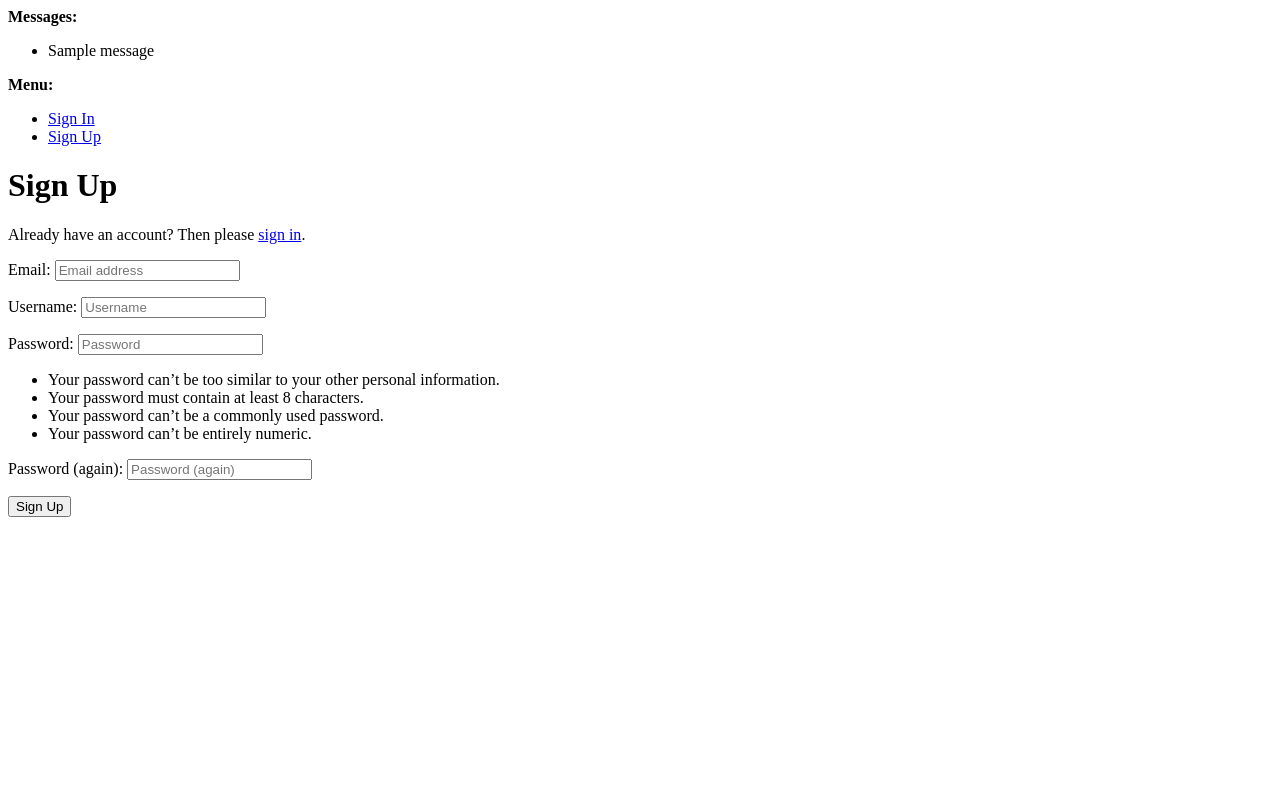
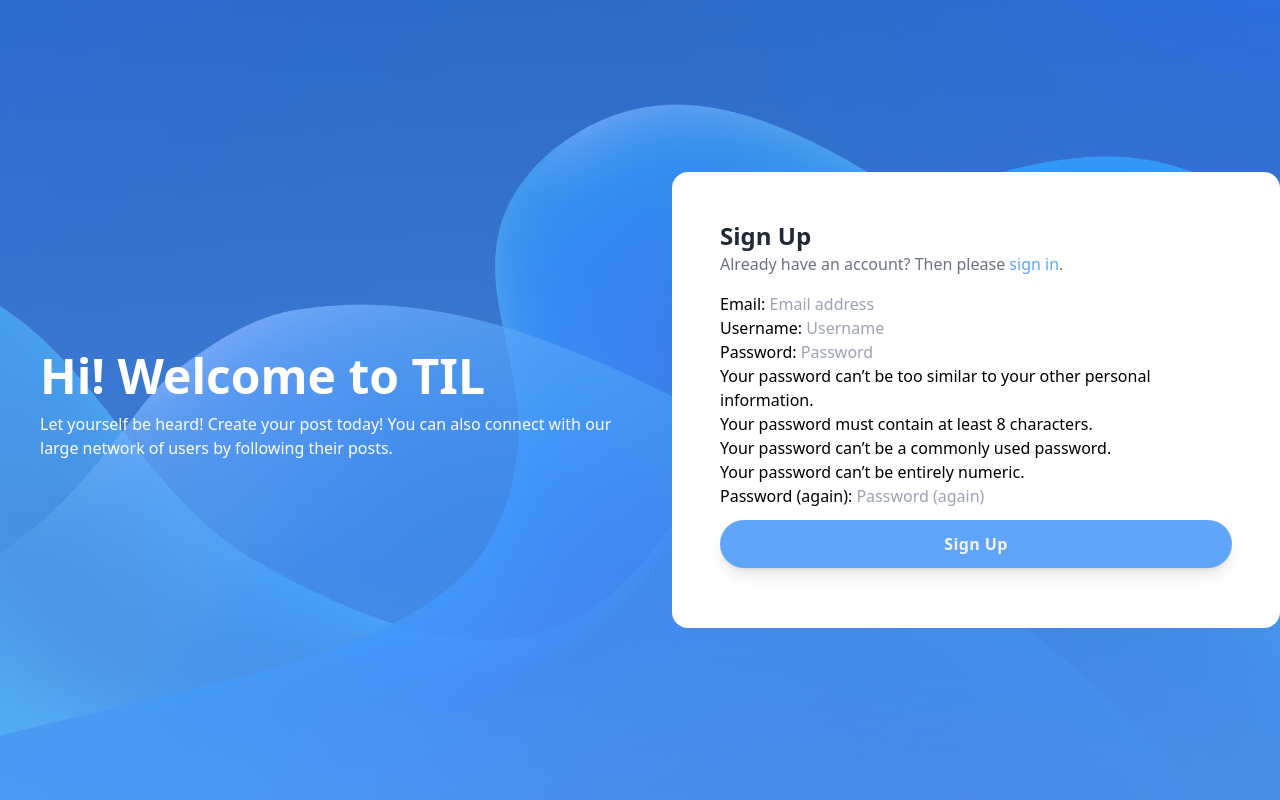
Before and after one commit to JoelGecale/Django-Post, a Django app: page /signup/ in a window 1280 px wide. Run offline with Django 4.2, Linux system fonts and the light colour scheme; tables that the repository leaves empty hold one stand-in row (values such as "Sample post"); one stand-in notice (Sample message) is shown; some libraries are stand-ins or nearby versions.

Commit message:
final copy for submission

```diff
--- a/feed/templates/feed/detail.html
+++ b/feed/templates/feed/detail.html
@@ -2,7 +2,8 @@
 
 {% block title %} Detail View {% endblock %}
 
-{% block header %}{{ post.text }} by {{ post.author.username }} {% endblock %}
+{% block header %} Posted by {{ post.author.username }} {% endblock %}
+{% block breadcrumb %} {{ post.date }} {% endblock %}
 
 {% block body %}
 
--- a/frontend/css/output.css
+++ b/frontend/css/output.css
@@ -741,11 +741,6 @@
   margin-right: 1rem;
 }
 
-.mx-5 {
-  margin-left: 1.25rem;
-  margin-right: 1.25rem;
-}
-
 .mx-6 {
   margin-left: 1.5rem;
   margin-right: 1.5rem;
@@ -918,6 +913,10 @@
   height: 3rem;
 }
 
+.h-full {
+  height: 100%;
+}
+
 .h-screen {
   height: 100vh;
 }
@@ -950,12 +949,20 @@
   max-width: 28rem;
 }
 
+.max-w-xs {
+  max-width: 20rem;
+}
+
 .flex-shrink {
   flex-shrink: 1;
 }
 
 .shrink {
   flex-shrink: 1;
+}
+
+.shrink-0 {
+  flex-shrink: 0;
 }
 
 .flex-grow {
@@ -1282,6 +1289,10 @@
   grid-auto-flow: column dense;
 }
 
+.grid-cols-3 {
+  grid-template-columns: repeat(3, minmax(0, 1fr));
+}
+
 .flex-row {
   flex-direction: row;
 }
@@ -1464,6 +1475,10 @@
 
 .justify-items-stretch {
   justify-items: stretch;
+}
+
+.gap-4 {
+  gap: 1rem;
 }
 
 .space-x-2 > :not([hidden]) ~ :not([hidden]) {
@@ -1770,6 +1785,10 @@
   border-radius: 1rem;
 }
 
+.rounded-3xl {
+  border-radius: 1.5rem;
+}
+
 .rounded-full {
   border-radius: 9999px;
 }
@@ -2326,11 +2345,6 @@
   color: rgb(51 102 153 / .35);
 }
 
-.text-\[\#EC5252\] {
-  --tw-text-opacity: 1;
-  color: rgb(236 82 82 / var(--tw-text-opacity));
-}
-
 .text-black {
   --tw-text-opacity: 1;
   color: rgb(0 0 0 / var(--tw-text-opacity));
@@ -2583,6 +2597,12 @@
 .shadow-lg {
   --tw-shadow: 0 10px 15px -3px rgb(0 0 0 / 0.1), 0 4px 6px -4px rgb(0 0 0 / 0.1);
   --tw-shadow-colored: 0 10px 15px -3px var(--tw-shadow-color), 0 4px 6px -4px var(--tw-shadow-color);
+  box-shadow: var(--tw-ring-offset-shadow, 0 0 #0000), var(--tw-ring-shadow, 0 0 #0000), var(--tw-shadow);
+}
+
+.shadow-xl {
+  --tw-shadow: 0 20px 25px -5px rgb(0 0 0 / 0.1), 0 8px 10px -6px rgb(0 0 0 / 0.1);
+  --tw-shadow-colored: 0 20px 25px -5px var(--tw-shadow-color), 0 8px 10px -6px var(--tw-shadow-color);
   box-shadow: var(--tw-ring-offset-shadow, 0 0 #0000), var(--tw-ring-shadow, 0 0 #0000), var(--tw-shadow);
 }
 
--- a/profiles/models.py
+++ b/profiles/models.py
@@ -10,10 +10,10 @@
         on_delete=models.CASCADE,
         related_name="profile"
     )
-    image = ImageField(upload_to="profiles")
+    image = ImageField(upload_to="profiles",default="1")
     name = models.CharField(max_length=50)
     tagline = models.CharField(max_length=100)
-    cover = ImageField(upload_to="profiles")
+    cover = ImageField(upload_to="profiles", default="1")
 
     def __str__(self):
         return (self.user.username)
--- a/profiles/templates/profile/detail.html
+++ b/profiles/templates/profile/detail.html
@@ -1,7 +1,9 @@
 {% extends "base.html" %}
 {% load thumbnail   %}
 
-{% block title %}{{ user.username }} {% endblock title%}
+{% block title %} Detail - {{ user.username }} {% endblock title%}
+{% block header %} Profile of {{ user.username }} {% endblock %}
+{% block breadcrumb %} Home -> Detail {% endblock %}
 
 {% block body %}
     <!-- component -->
--- a/til/settings.py
+++ b/til/settings.py
@@ -142,10 +142,11 @@
 SITE_ID = 1
 LOGIN_URL = '/login/'
 LOGIN_REDIRECT_URL = '/'
+ACCOUNT_SIGNUP_REDIRECT_URL ="/login"
 ACCOUNT_AUTHENTICATION_METHOD = "email"
 ACCOUNT_CONFIRM_EMAIL_ON_GET = True
 ACCOUNT_EMAIL_REQUIRED = True
-ACCOUNT_EMAIL_VERIFICATION = "optional"
+ACCOUNT_EMAIL_VERIFICATION = "none"
 ACOUNT_LOGIN_ON_EMAIL_CONFIRMATION = True
 ACCOUNT_LOGOUT_ON_GET = True
 ACCOUNT_LOGIN_ON_PASSWORD_RESET = True
--- a/til/templates/account/base.html
+++ b/til/templates/account/base.html
@@ -1,46 +1,35 @@
-{% load i18n %}
+{% load static %}
+
 <!DOCTYPE html>
-<html>
-  <head>
-    <meta http-equiv="X-UA-Compatible" content="IE=edge">
+<html lang="en">
+
+<head>
+    <meta charset="UTF-8">
     <meta name="viewport" content="width=device-width, initial-scale=1.0">
-    <title>{% block head_title %}{% endblock head_title %}</title>
-    {% block extra_head %}
-    {% endblock extra_head %}
+    <title>{% block title %}{% endblock %}</title>
 
+    <link href='https://unpkg.com/boxicons@2.1.4/css/boxicons.min.css' rel='stylesheet'>
+    <link href="{% static 'css/output.css' %}" rel="stylesheet">
+</head>
 
-  </head>
-  <body>
+<body>
+<div class="bg-no-repeat bg-cover bg-center relative" style="background-image: url({% static 'css/background.jpg' %})">
+  <div class="absolute bg-gradient-to-b from-blue-500 to-blue-400 opacity-75 inset-0 z-0"></div>
+  <div class="min-h-screen sm:flex sm:flex-row mx-0 justify-center">
+      <div class="flex-col flex  self-center p-10 sm:max-w-5xl xl:max-w-2xl  z-10">
+        <div class="self-start hidden lg:flex flex-col  text-white">
+          <img src="" class="mb-3">
+          <h1 class="mb-3 font-bold text-5xl">Hi! Welcome to TIL </h1>
+          <p class="pr-3">Let yourself be heard! Create your post today! You can also connect with our large network of users by following their posts.</p>
+        </div>
+      </div>
 
-    {% block body %}
-
-    {% if messages %}
-    <div>
-      <strong>{% trans "Messages:" %}</strong>
-      <ul>
-        {% for message in messages %}
-        <li>{{message}}</li>
-        {% endfor %}
-      </ul>
-    </div>
-    {% endif %}
-
-    <div>
-      <strong>{% trans "Menu:" %}</strong>
-      <ul>
-        {% if user.is_authenticated %}
-        <li><a href="{% url 'account_email' %}">{% trans "Change Email" %}</a></li>
-        <li><a href="{% url 'account_logout' %}">{% trans "Sign Out" %}</a></li>
-        {% else %}
-        <li><a href="{% url 'account_login' %}">{% trans "Sign In" %}</a></li>
-        <li><a href="{% url 'account_signup' %}">{% trans "Sign Up" %}</a></li>
-        {% endif %}
-      </ul>
-    </div>
-    {% block content %}
-    {% endblock content %}
-    {% endblock body %}
-    {% block extra_body %}
-    {% endblock extra_body %}
-  </body>
-</html>
+      <div class="flex justify-center self-center  z-10">
+        <div class="p-12 bg-white mx-auto rounded-2xl w-100 ">
+            {% block body %}
+            {% endblock body %}
+        </div>
+      </div>
+  </div>
+</div>
+<body>
--- /dev/null
+++ b/til/templates/account/signup.html
@@ -0,0 +1,19 @@
+{% extends "account/base.html" %}
+
+{% block body %}
+
+<div class="mb-4">
+    <h3 class="font-semibold text-2xl text-gray-800">Sign Up </h3>
+    <p class="text-gray-500">Already have an account? Then please <a href="{{ login_url }}" class="text-blue-400 hover:text-blue-500">sign in</a>.</p>
+  </div>
+
+<form class="signup" id="signup_form" method="post" action="{% url 'account_signup' %}">
+  {% csrf_token %}
+  {{ form.as_p }}
+  {% if redirect_field_value %}
+  <input type="hidden" name="{{ redirect_field_name }}" value="{{ redirect_field_value }}" />
+  {% endif %}
+  <button class="w-full flex justify-center bg-blue-400 hover:bg-blue-500 text-gray-100 p-3  rounded-full tracking-wide font-semibold  shadow-lg cursor-pointer transition ease-in duration-500 my-3" type="submit">Sign Up</button>
+</form>
+
+{% endblock body %}
--- a/til/templates/includes/user.html
+++ b/til/templates/includes/user.html
@@ -9,10 +9,10 @@
     {% endthumbnail %}
     </div>
     <div class="text-center px-3 pb-6 pt-2">
-        <h3 class="text-blacktext-sm bold font-sans">{{ user }}</h3>
+        <h3 class="text-blacktext-sm bold font-sans my-3">{{ user }}</h3>
 
         {% if request.user.is_authenticated %}
-                <button class="bg-blue-600 hover:bg-blue-700 px-3 py-1 rounded text-white js-follow" data-url="{% url 'profiles:follow' user %}" data-username="{{ user }}"
+                <button class="bg-blue-400 hover:bg-blue-500 text-gray-100 p-3 rounded-full tracking-wide font-semibold  shadow-lg cursor-pointer transition ease-in duration-500 js-follow" style="margin-left: 10px" data-url="{% url 'profiles:follow' user %}" data-username="{{ user }}"
                 data-action={% if user.you_follow %} "un" {% endif %} "follow"  type="button">
             {% if user.you_follow %}
                 Unfollow
```
Also changed, not shown: feed/templates/feed/homepage.html (+17 -5 lines), feed/views.py (+8 -5 lines), profiles/templates/profile/myprofile.html (+9 -4 lines), profiles/templates/profile/users.html (+2 -5 lines), til/templates/base.html (+26 -17 lines), profiles/migrations/0007_alter_profile_cover_alter_profile_image.py (added).
